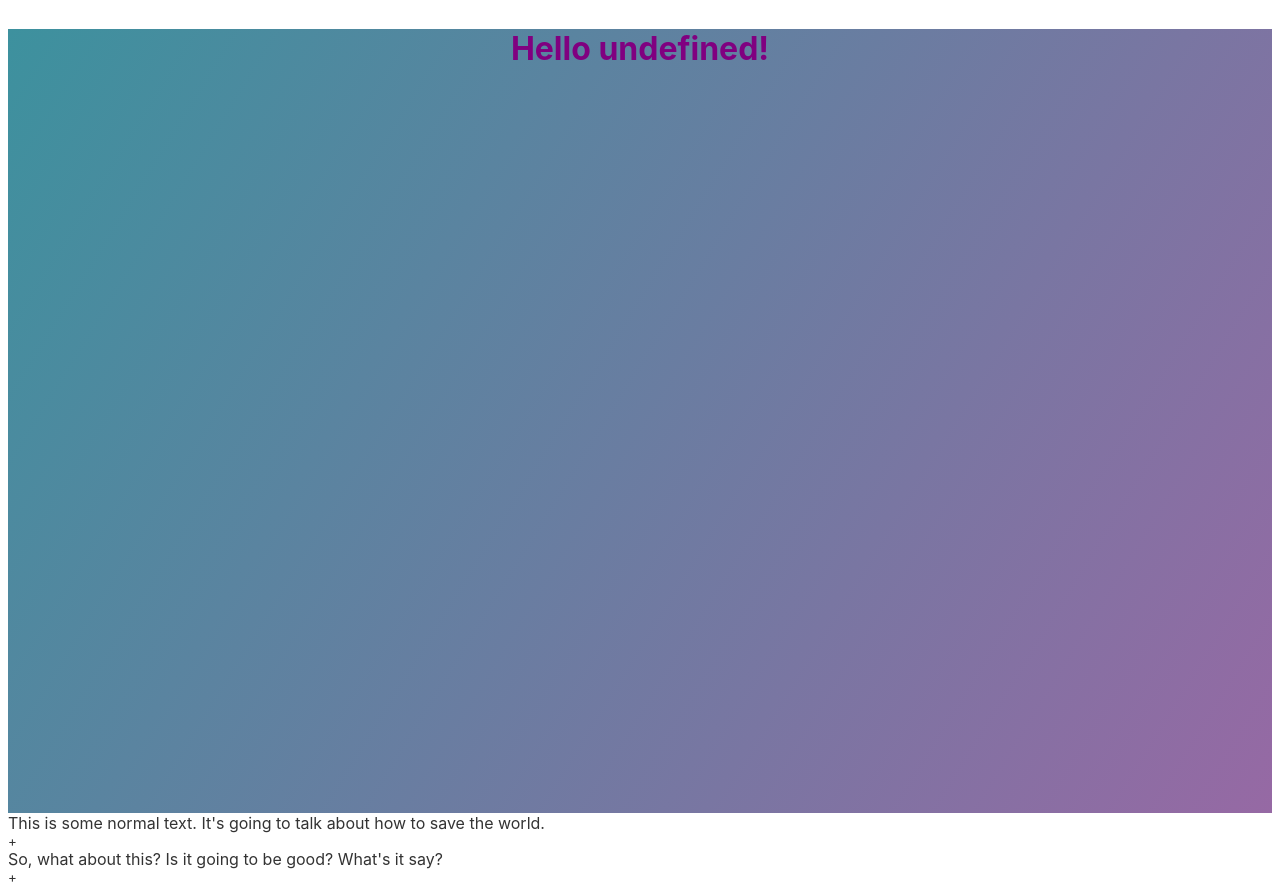
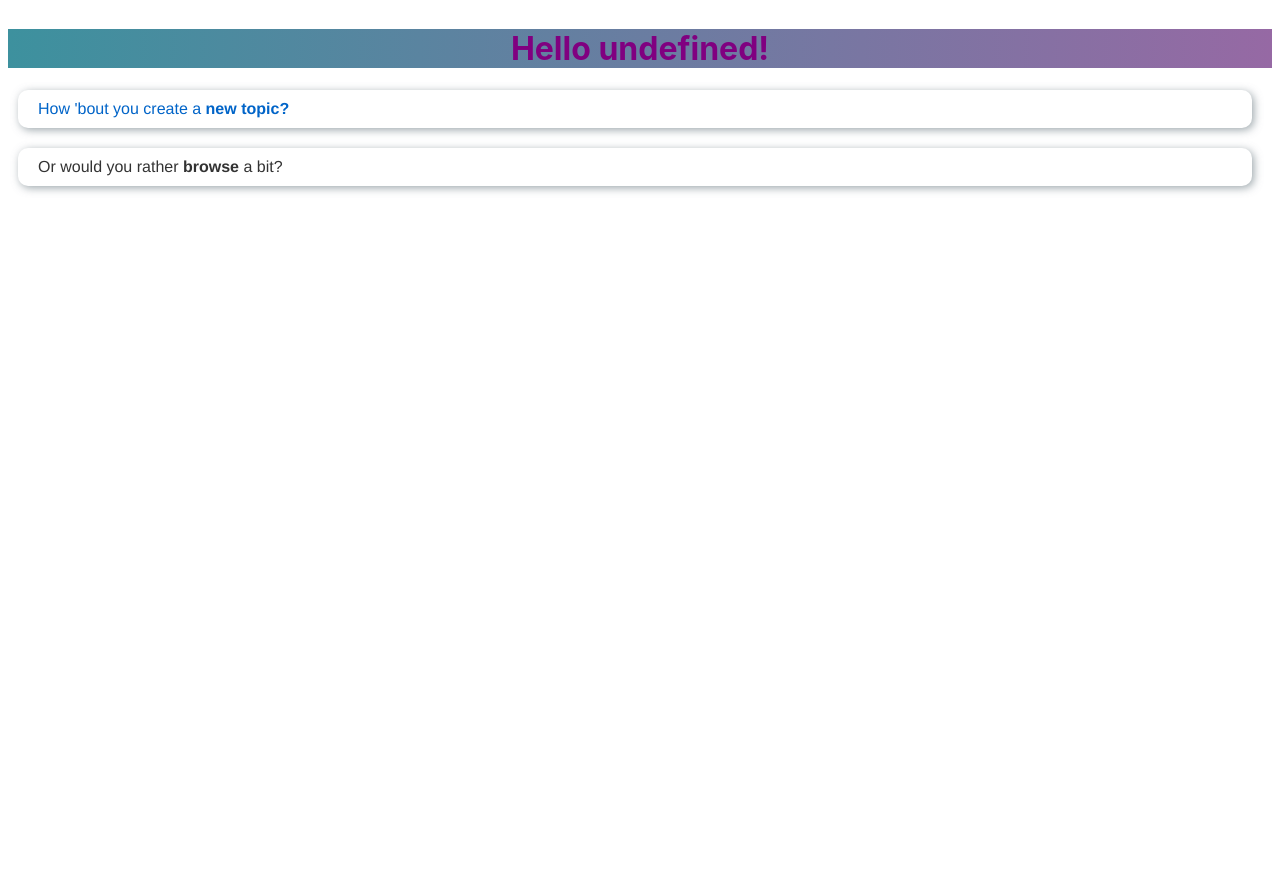
Before and after one commit to derjogi/whif-svelte, a Svelte app: page / in a window 1280 px wide. After the commit the page ends 800 px from the top, so only its background shows below. Built offline with nearby package versions, Linux system fonts and the light colour scheme.

Commit message:
Fixing (S)CSS & starting to implement cards

```diff
--- a/package.json
+++ b/package.json
@@ -13,7 +13,8 @@
     "svelte": "^3.0.0"
   },
   "dependencies": {
-    "sirv-cli": "^0.4.4"
+    "sirv-cli": "^0.4.4",
+    "svelte-preprocess": "^3.1.2"
   },
   "scripts": {
     "build": "rollup -c",
--- a/rollup.config.js
+++ b/rollup.config.js
@@ -4,6 +4,7 @@ import commonjs from 'rollup-plugin-commonjs';
 import livereload from 'rollup-plugin-livereload';
 import { terser } from 'rollup-plugin-terser';
 import scss from 'rollup-plugin-scss'
+import autoPreprocess from 'svelte-preprocess';
 
 
 const production = !process.env.ROLLUP_WATCH;
@@ -24,10 +25,10 @@ export default {
 			// a separate file — better for performance
 			css: css => {
 				css.write('public/bundle.css');
-			}
+			},
+			preprocess: autoPreprocess()
 		}),
 
-		scss(), // will output compiled styles to bundle.css
 		// If you have external dependencies installed from
 		// npm, you'll most likely need these plugins. In
 		// some cases you'll need additional configuration —
--- a/src/App.svelte
+++ b/src/App.svelte
@@ -1,8 +1,5 @@
 <script>
-    import Expandable from './Expandable.svelte';
 	export let name;
-    let innerExpandable = `<Expandable input="Something else" visible=true/>`
-
 </script>
 
 <style>
@@ -11,15 +8,31 @@
 		text-align: center;
 	}
 
-	.gradient {
-		height: 100%;
-		width: 100%;
+	.card:hover {
+		box-shadow: 5px 5px 15px #d97a2cc9;
+		background: #fff8efde;
 	}
 
+	.card {
+		background: #ffffff;
+		box-shadow: 2px 2px 8px #6e7d84ad;
+		border-radius: 10px;
+		margin: 20px 20px 20px 10px;
+		padding: 10px 10px 10px 20px;
+		font-family: "Helvetica Neue", Helvetica, Arial, sans-serif;
+	}
+
+	.card.link {
+		position:absolute;
+		width:100%;
+		height:100%;
+		top:0;
+		left: 0;
+		z-index: 1;
+	}
 </style>
 <div class="gradient">
     <h1>Hello {name}!</h1>
 </div>
-This is some normal text. It's going to talk about how to save the world.
-<Expandable input="Yes I know, maybe a bit hypocritical. But well, I think it will work." visible=true/>
-    So, what about this? Is it going to be good? What's it say? <Expandable input="Keep it cool. It's going to be interesting! {innerExpandable}" visible=false/>
+<div class="card new-topic"><a href="App.svelte"><span class="link">How 'bout you create a <b>new topic?</b></span></a></div>
+<div class="card browse">Or would you rather <b>browse</b> a bit?</div>
--- a/src/global.scss
+++ /dev/null
@@ -1 +0,0 @@
-@import "scss/App.scss";
--- a/src/main.js
+++ b/src/main.js
@@ -1,5 +1,4 @@
 import App from './App.svelte';
-import './global.scss';
 import './gradient.js';
 
 const app = new App({
--- a/src/scss/App.scss
+++ /dev/null
@@ -1,48 +0,0 @@
-App {
-  $loadingTime: 10s;
-  $color: rgb(255,0,0);
-
-  body {
-    background-color: white;
-  }
-
-  @keyframes loading {
-    0% {
-      width: 0;
-    } 100% {
-        width: 100%;
-      }
-  }
-
-  @keyframes percentage {
-    @for $i from 1 through 100 {
-      $percentage: $i + "%";
-      #{$percentage} {
-        content: $percentage;
-      }
-    }
-  }
-
-  .bg {
-    background-color: $color;
-    animation: loading $loadingTime linear infinite;
-  }
-
-  .el{
-    color: $color;
-    width: 200px;
-    border: 1px solid $color;
-
-    &:after {
-      padding-left: 20px;
-      content: "0%";
-      display: block;
-      text-align: center;
-      font-size: 50px;
-      padding: 10px 20px;
-      color: rgb(0,255,255);
-      mix-blend-mode: difference;
-      animation: percentage $loadingTime linear infinite;
-    }
-  }
-}
```
Also changed, not shown: 1 other file (tests, documents, lock files or other folders).
